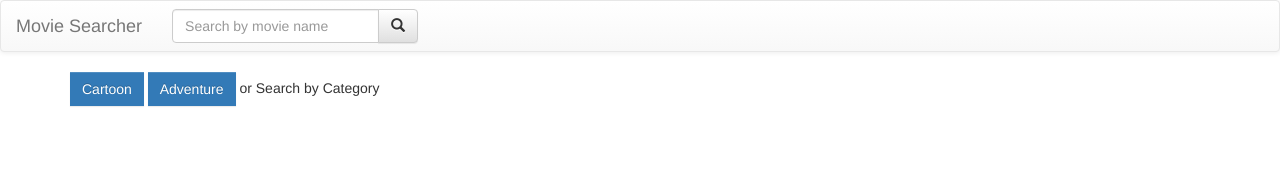
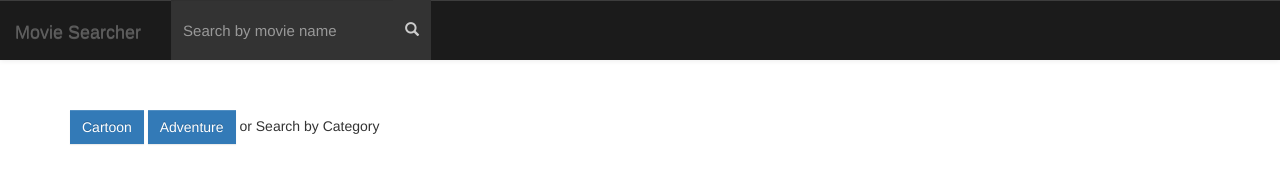
Before and after one commit to cecialbero/movie-search-js, a plain HTML site: page index.html in a window 1280 px wide. Drawn offline with nearby package versions, Linux system fonts and the light colour scheme.

Commit message:
Styles the nav bar into dark gray

```diff
--- a/css/style.css
+++ b/css/style.css
@@ -1,9 +1,58 @@
 section {
-	margin-bottom: 30px;
+	margin-top: 30px;
 }
 
 .counter-message {
 	margin-bottom: 30px;
+}
+
+.navbar {
+	min-height: 60px;
+}
+
+.navbar-brand {
+	padding: 22px 15px;
+}
+
+.navbar-default {
+	background-color: #1b1b1b;
+  background-image: none;
+  border: 0;
+  border-radius: 0;
+}
+
+.navbar-default .navbar-brand {
+	color: #ccc;
+}
+
+.navbar-form .input-group>.form-control {
+	border-radius: 0;
+  background-color: #333;
+  border: 0;
+}
+
+.navbar-form {
+	margin-top: 0;
+	margin-bottom: 0;
+}
+
+.form-control {
+	height: 60px;
+	font-size: 15px;
+}
+
+.input-group-btn .btn {
+	border: 0;
+	border-radius: 0;
+	background-color: #333;
+	background-image: none;
+  box-shadow: none;
+  height: 60px;
+}
+
+.input-group-btn .glyphicon-search {
+	color: #ccc;
+	text-shadow: none;
 }
 
 h4 {
```
